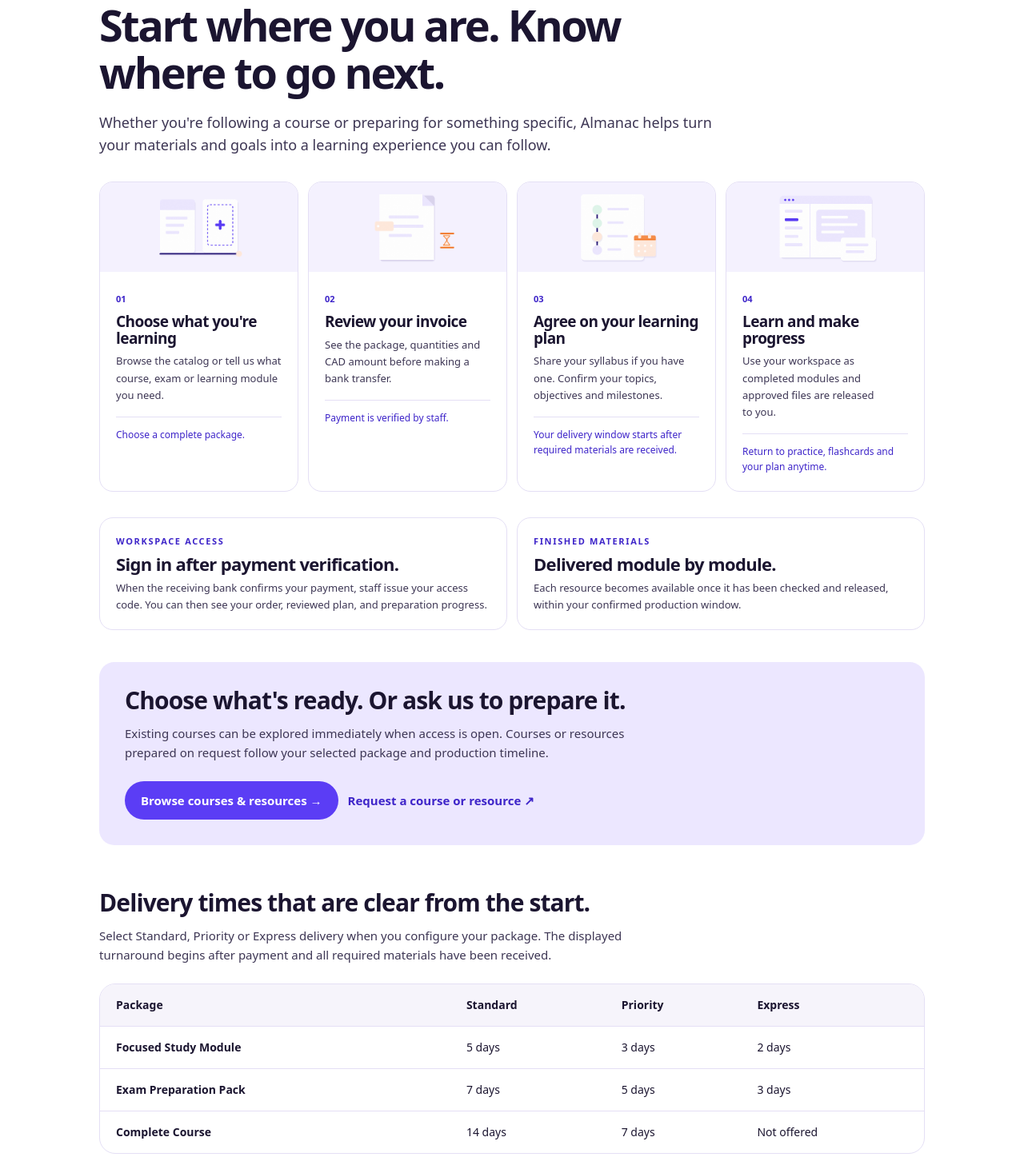
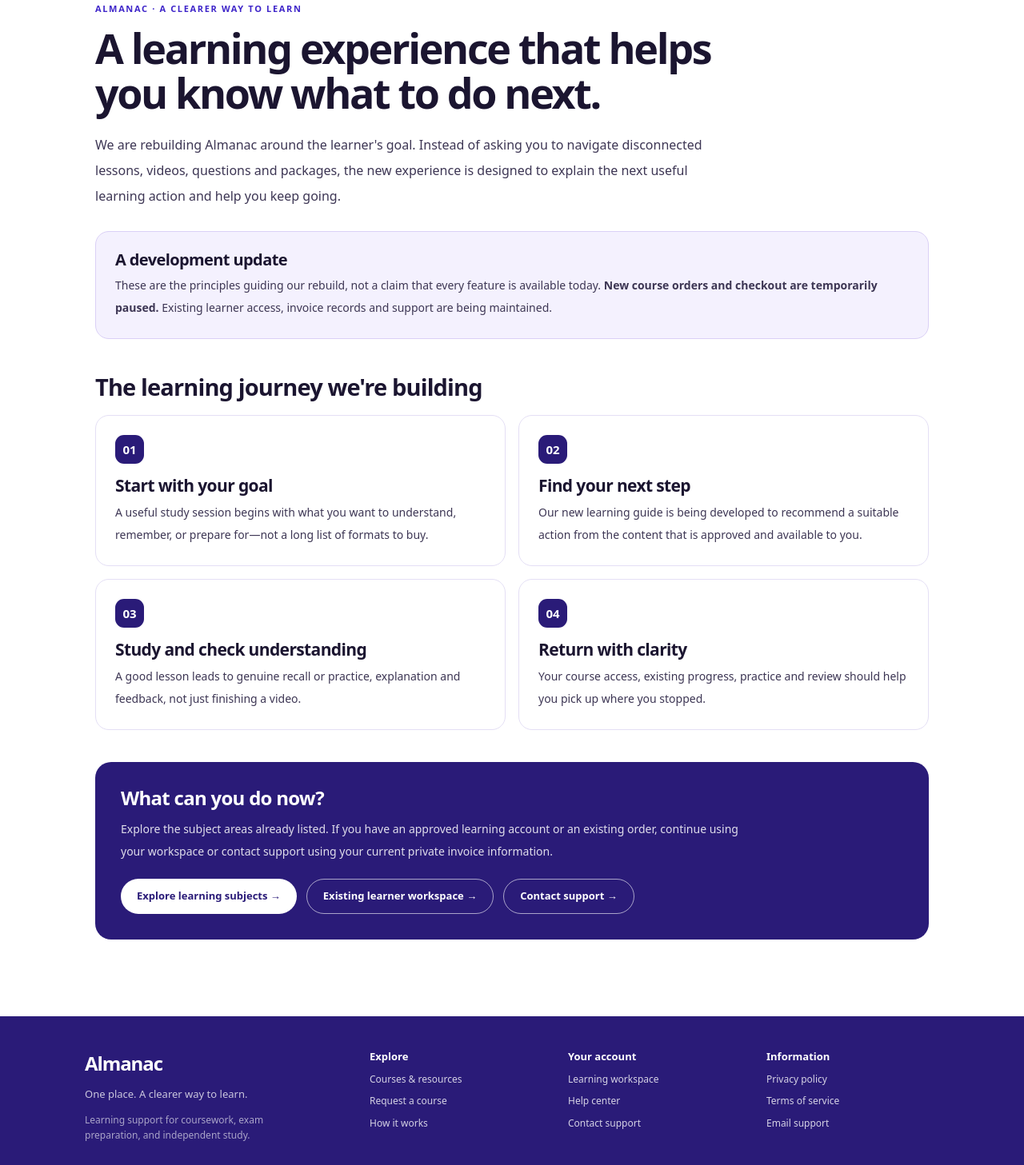
Before and after one commit to StudyMate-N/almanac, a Next.js app: page /how-it-works in a window 1280 px wide. Shown: the part 160-1617 px from the top of the page at 80% size. Built offline with nearby package versions, Linux system fonts and the light colour scheme.

Commit message:
hotfix: replace obsolete paid checkout walkthrough with truthful learning-system rebuild information

```diff
--- a/src/app/how-it-works/page.tsx
+++ b/src/app/how-it-works/page.tsx
@@ -1,73 +1,60 @@
 import type { Metadata } from "next";
 import Link from "next/link";
 import { SiteHeader, SiteFooter } from "@/components/site/chrome";
-import { OFFERS } from "@/lib/learning-offers";
 
 export const metadata: Metadata = {
-  title: "How Almanac Works",
-  description: "Choose a course, personalize your learning materials, and follow a study experience built around your goals.",
+  title: "Almanac's learning experience",
+  description: "Understand where Almanac's guided learning experience is heading and what remains available while new orders are paused.",
 };
 
-const steps = [
- ["01","Choose what you're learning","Browse the catalog or tell us what course, exam or learning module you need.","Choose a complete package."],
- ["02","Review your invoice","See the package, quantities and CAD amount before making a bank transfer.","Payment is verified by staff."],
- ["03","Agree on your learning plan","Share your syllabus if you have one. Confirm your topics, objectives and milestones.","Your delivery window starts after required materials are received."],
- ["04","Learn and make progress","Use your workspace as completed modules and approved files are released to you.","Return to practice, flashcards and your plan anytime."]
+const principles = [
+  ["01", "Start with your goal", "A useful study session begins with what you want to understand, remember, or prepare for—not a long list of formats to buy."],
+  ["02", "Find your next step", "Our new learning guide is being developed to recommend a suitable action from the content that is approved and available to you."],
+  ["03", "Study and check understanding", "A good lesson leads to genuine recall or practice, explanation and feedback, not just finishing a video."],
+  ["04", "Return with clarity", "Your course access, existing progress, practice and review should help you pick up where you stopped."],
 ] as const;
 
 export default function HowItWorksPage() {
   return (
     <div className="alm-public min-h-screen">
       <SiteHeader />
-      <main className="mx-auto max-w-[1080px] px-4 pb-24 pt-8 sm:px-6">
-        <p className="text-xs font-bold uppercase tracking-widest text-violet-700">How Almanac works</p>
-        <h1 className="mt-4 max-w-3xl font-display text-[42px] font-semibold leading-tight sm:text-[54px]">Start where you are. Know where to go next.</h1>
-        <p className="mt-5 max-w-3xl text-lg text-ink-body">Whether you're following a course or preparing for something specific, Almanac helps turn your materials and goals into a learning experience you can follow.</p>
-        <ol className="mt-8 grid gap-3 sm:grid-cols-2 lg:grid-cols-4">
-          {steps.map(([number,heading,body,when],i)=><li key={heading} className="alm-card overflow-hidden">
-            <div className="grid h-28 place-items-center bg-[#F4F1FE] bg-contain bg-center bg-no-repeat" style={{backgroundImage:`url("/almanac-art/${["step-1-choose","step-invoice","step-2-plan","step-3-workspace"][i]}.png")`}} aria-hidden="true"></div>
-            <div className="p-5">
-            <span className="text-[11px] font-extrabold text-violet-700">{number}</span>
-            <h2 className="mt-2 text-[19px] font-bold">{heading}</h2>
-            <p className="mt-2 text-[13px] leading-relaxed text-ink-body">{body}</p><p className="mt-4 border-t border-hairline pt-3 text-[12px] font-medium text-violet-700">{when}</p></div>
-          </li>)}
-        </ol>
-        <section className="mt-8 grid gap-3 sm:grid-cols-2">
-          <div className="alm-card p-5"><p className="alm-eyebrow">Workspace access</p><h2 className="mt-2 text-[22px] font-bold">Sign in after payment verification.</h2>
-          <p className="mt-2 text-[13px] text-ink-body">When the receiving bank confirms your payment, staff issue your access code. You can then see your order, reviewed plan, and preparation progress.</p></div>
-          <div className="alm-card p-5"><p className="alm-eyebrow">Finished materials</p><h2 className="mt-2 text-[22px] font-bold">Delivered module by module.</h2>
-          <p className="mt-2 text-[13px] text-ink-body">Each resource becomes available once it has been checked and released, within your confirmed production window.</p></div>
-        </section>
-        <section className="mt-10 rounded-[19px] bg-[#ECE7FF] p-6 sm:p-8">
-          <h2 className="font-display text-3xl font-semibold">Choose what's ready. Or ask us to prepare it.</h2>
-          <p className="mt-3 max-w-2xl text-ink-body">Existing courses can be explored immediately when access is open. Courses or resources prepared on request follow your selected package and production timeline.</p>
-          <div className="mt-6 flex flex-wrap gap-3">
-            <Link href="/courses" className="inline-flex min-h-12 items-center rounded-full bg-violet px-5 font-bold text-white hover:bg-violet-600">Browse courses &amp; resources →</Link>
-            <Link href="/request" className="inline-flex min-h-12 items-center font-semibold text-violet-700 hover:underline">Request a course or resource ↗</Link>
+      <main className="mx-auto max-w-[1090px] px-4 pb-24 pt-12 sm:px-6 sm:pt-16">
+        <p className="alm-eyebrow">Almanac · a clearer way to learn</p>
+        <h1 className="mt-3 max-w-[860px] font-display text-[37px] font-bold leading-[1.07] sm:text-[52px]">
+          A learning experience that helps you know what to do next.
+        </h1>
+        <p className="mt-5 max-w-[790px] text-[16px] leading-8 text-ink-body">
+          We are rebuilding Almanac around the learner's goal. Instead of asking you to navigate disconnected lessons, videos, questions and packages, the new experience is designed to explain the next useful learning action and help you keep going.
+        </p>
+        <div className="mt-7 rounded-[17px] border border-[#DAD0F6] bg-[#F4F1FE] p-5 sm:p-6" role="status">
+          <h2 className="font-display text-[20px] font-bold">A development update</h2>
+          <p className="mt-2 text-[14px] leading-7 text-ink-body">
+            These are the principles guiding our rebuild, not a claim that every feature is available today.
+            <strong> New course orders and checkout are temporarily paused.</strong> Existing learner access, invoice records and support are being maintained.
+          </p>
+        </div>
+        <section className="mt-11" aria-labelledby="journey-heading">
+          <h2 id="journey-heading" className="font-display text-[29px] font-bold">The learning journey we're building</h2>
+          <div className="mt-5 grid gap-4 sm:grid-cols-2">
+            {principles.map(([num,title,body]) => (
+              <article key={num} className="alm-card p-5 sm:p-6">
+                <span className="inline-flex h-9 w-9 items-center justify-center rounded-[11px] bg-[#2A1B78] font-bold text-white">{num}</span>
+                <h3 className="mt-4 font-display text-[21px] font-bold">{title}</h3>
+                <p className="mt-2 text-[14px] leading-7 text-ink-body">{body}</p>
+              </article>
+            ))}
           </div>
         </section>
-        <section className="mt-14">
-          <h2 className="font-display text-3xl font-semibold">Delivery times that are clear from the start.</h2>
-          <p className="mt-3 max-w-2xl text-ink-body">Select Standard, Priority or Express delivery when you configure your package. The displayed turnaround begins after payment and all required materials have been received.</p>
-          <div className="mt-6 overflow-x-auto rounded-card border border-hairline bg-white">
-            <table className="w-full min-w-[520px] text-left text-sm">
-              <thead className="bg-mist"><tr><th className="px-5 py-4">Package</th><th className="px-3 py-4">Standard</th><th className="px-3 py-4">Priority</th><th className="px-3 py-4">Express</th></tr></thead>
-              <tbody>
-                {(["resource","exam","course"] as const).map(k=><tr key={k} className="border-t border-hairline">
-                  <th className="px-5 py-4 font-semibold">{OFFERS[k].title}</th>
-                  <td className="px-3 py-4">{OFFERS[k].turnaround.standard} days</td>
-                  <td className="px-3 py-4">{OFFERS[k].turnaround.priority} days</td>
-                  <td className="px-3 py-4">{k==="course"?"Not offered":OFFERS[k].turnaround.express+" days"}</td>
-                </tr>)}
-              </tbody>
-            </table>
+        <section className="mt-10 rounded-[20px] bg-[#2A1B78] p-6 text-white sm:p-8">
+          <h2 className="font-display text-[24px] font-bold">What can you do now?</h2>
+          <p className="mt-3 max-w-[780px] text-[14px] leading-7 text-white/85">
+            Explore the subject areas already listed. If you have an approved learning account or an existing order, continue using your workspace or contact support using your current private invoice information.
+          </p>
+          <div className="mt-5 flex flex-wrap gap-3">
+            <Link href="/courses" className="inline-flex min-h-11 items-center rounded-full bg-white px-5 text-[13px] font-bold text-[#2A1B78]">Explore learning subjects →</Link>
+            <Link href="/app" className="inline-flex min-h-11 items-center rounded-full border border-white/60 px-5 text-[13px] font-bold text-white">Existing learner workspace →</Link>
+            <Link href="/contact" className="inline-flex min-h-11 items-center rounded-full border border-white/60 px-5 text-[13px] font-bold text-white">Contact support →</Link>
           </div>
-          <p className="mt-3 text-sm text-ink-muted">Some enhancement quantities and delivery speeds have production limits and cannot be selected together. A confirmed delivery date follows payment and receipt of the necessary materials.</p>
-        </section>
-        <section className="mt-14">
-          <h2 className="font-display text-3xl font-semibold">Your materials, your way.</h2>
-          <p className="mt-3 max-w-3xl text-ink-body">Keep your lessons, practice, plans and progress in your workspace, request supported downloadable files, or choose both. Interactive practice, AI-supported tools where available, and progress tracking require workspace access.</p>
-          <p className="mt-3 text-sm text-ink-muted">Almanac materials are learning support. They do not replace required course texts, professional advice or assessments.</p>
         </section>
       </main>
       <SiteFooter />
```
